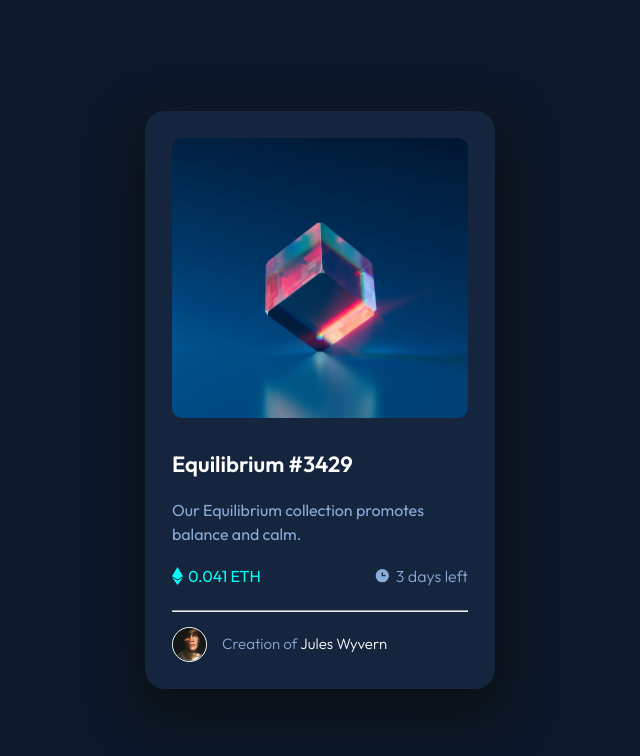
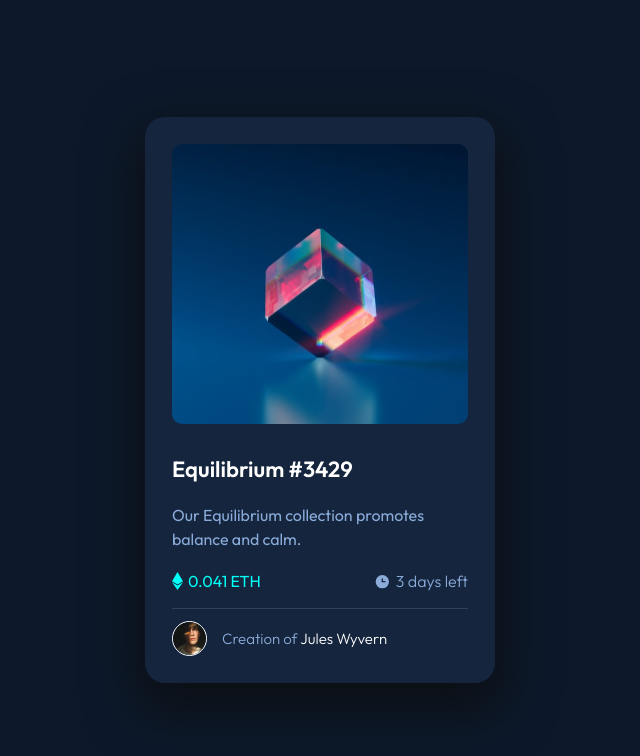
Before and after one commit to youssef741/NFT_Card, a website built with Vite: page index.html in a window 1280 px wide. Shown: the whole page, without its empty margins (320-960 px from the left). Built offline with nearby package versions, Linux system fonts and the light colour scheme.

Commit message:
new line2

```diff
--- a/index.html
+++ b/index.html
@@ -38,7 +38,7 @@
             <img src="./images/icon-clock.svg" alt="clock" /> 3 days left
           </span>
         </div>
-        <hr />
+
         <div class="creater">
           <img class="avater" src="./images/image-avatar.png" alt="avater" />
           <p>Creation of <span>Jules Wyvern</span></p>
--- a/src/style.css
+++ b/src/style.css
@@ -131,6 +131,7 @@ body {
         gap: 15px;
         align-items: center;
         font-weight: 300;
+        margin-top: 30px;
         p {
           font-size: 0.9375rem;
           color: var(--Primary-blue);
@@ -162,19 +163,19 @@ body {
       }
     }
 
-    hr {
-      height: 1px;
-      color: var(--Neutral-blue800);
-      margin-bottom: 15px;
-      margin-top: 15px;
-      @media (min-width: 400px) {
-        margin-top: 24px;
-      }
-    }
     .coins {
       display: flex;
       justify-content: space-between;
+      align-items: center;
+      position: relative;
 
+      &::before {
+        content: "";
+        width: 100%;
+        position: absolute;
+        bottom: -1em;
+        border-bottom: 1px solid var(--Neutral-blue800);
+      }
       :first-child {
         color: var(--Primary-cyan);
         font-weight: 400;
```
